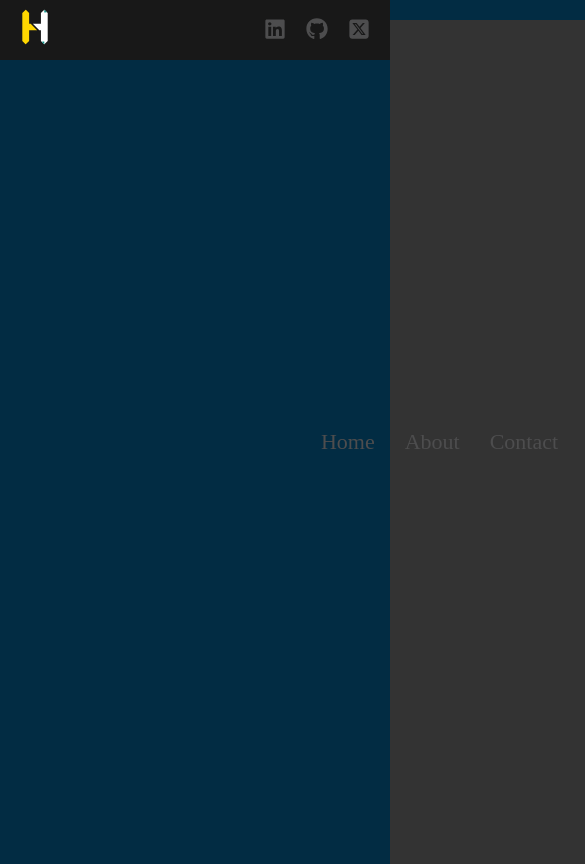
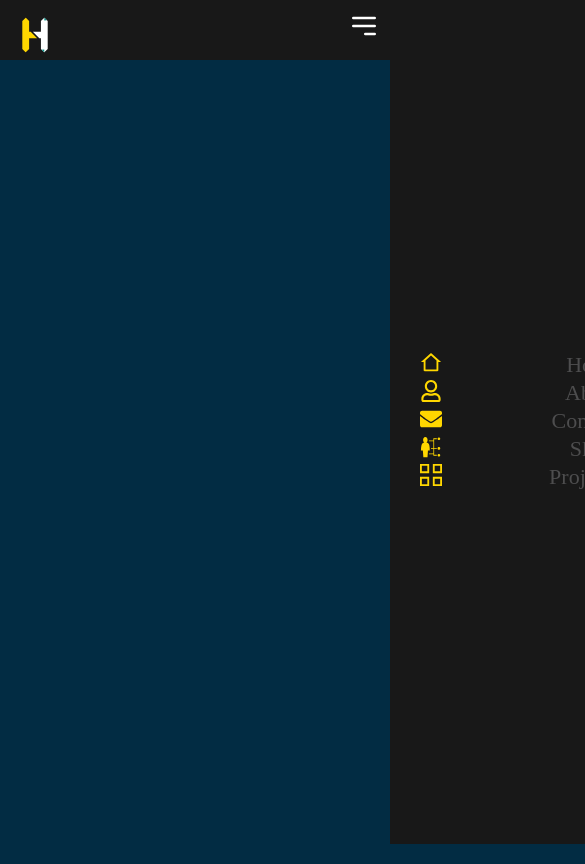
Before and after one commit to HassanMunene/MyPortfolio, a React (Vite) app: page / in a window 390 px wide. Shown: the top 864 px of the page, 585 px wide, since content can reach past the window. Built offline with nearby package versions, Linux system fonts and the light colour scheme.

Commit message:
working on the navbar

```diff
--- a/src/components/Navbar/navbar.jsx
+++ b/src/components/Navbar/navbar.jsx
@@ -28,24 +28,24 @@ const Navbar = () => {
             </Link>
             <nav className={showNav ? 'show' : ''}>
                 <NavLink exact="true" to="/" activeclassname="active" onClick={() => setShowNav(false)}>
+                    <div className="nav-icon"><RiHome2Line/></div>
                     <div>Home</div>
-                    <div className="nav-icon"><RiHome2Line/></div>
                 </NavLink>
                 <NavLink exact="true" to="/about" activeclassname="active" className="about-link" onClick={() => setShowNav(false)}>
+                    <div className="nav-icon"><FaRegUser/></div>
                     <div>About</div>
-                    <div className="nav-icon"><FaRegUser/></div>
                 </NavLink>
                 <NavLink exact="true" to="/contact-me" activeclassname="active" className="contact-link" onClick={() => setShowNav(false)}>
+                    <div className="nav-icon"><FaEnvelope/></div>
                     <div>Contact</div>
-                    <div className="nav-icon"><FaEnvelope/></div>
                 </NavLink>
                 <NavLink exact="true" to="/skills" activeclassname="active" className="skills-link" onClick={() => setShowNav(false)}>
+                    <div className="nav-icon"><GiSkills/></div>
                     <div>Skills</div>
-                    <div className="nav-icon"><GiSkills/></div>
                 </NavLink>
                  <NavLink exact="true" to="/projects" activeclassname="active" className="projects-link" onClick={() => setShowNav(false)}>
-                    <div>Projects</div>
                     <div className="nav-icon"><GrProjects/></div>
+                     <div>Projects</div>
                 </NavLink>
                 <IoMdClose className="close-icon" onClick={() => setShowNav(false)}/>
             </nav>
--- a/src/components/Navbar/navbar.scss
+++ b/src/components/Navbar/navbar.scss
@@ -81,37 +81,31 @@
 
 /* Responsive Styles */
 
-@media screen and (max-width: 768px) {
+@media screen and (max-width: 850px) {
   .nav-bar {
-    flex-direction: row;
-    justify-content: space-between;
-    align-items: center;
-  }
-
-  .logo {
-    font-size: 1.5rem;
-  }
-
     nav {
       position: absolute;
       top: 0;
       right: 0;
       height: 100vh;
       width: 250px;
-    background-color: #333;
+      background-color: #181818;
       flex-direction: column;
-    align-items: center;
+      align-items: self-start;
       justify-content: center;
       transform: translateX(100%);
-    transition: transform 0.3s ease-in-out;
+      transition: all 0.3s ease-in-out;
+      margin: 0;
+
+      a {
+        width: 80%;
+        display: flex;
+        justify-content: space-between;
+
+        .nav-icon {
+          display: block;
+          color: #ffd700;
         }
-
-  nav.show {
-    transform: translateX(0);
-  }
-
-  nav a {
-    font-size: 1.2rem;
       }
 
       .close-icon {
@@ -120,13 +114,17 @@
         top: 10px;
         right: 10px;
       }
+    }
+    nav.show {
+      transform: translateX(0%);
+    }
 
+    ul{
+      display: none;
+    }
     .mobile-link {
       display: block;
     }
-
-  ul {
-    margin-top: 0;
   }
 }
 
```
Lines whose indentation alone changed are shown as unchanged.
